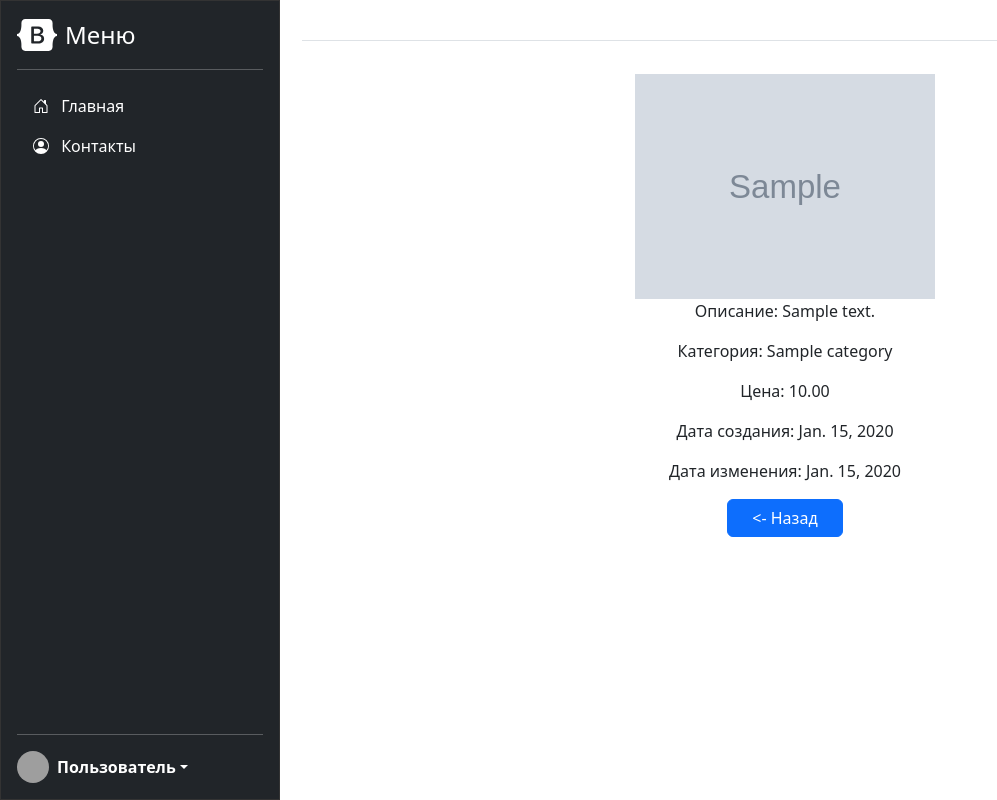
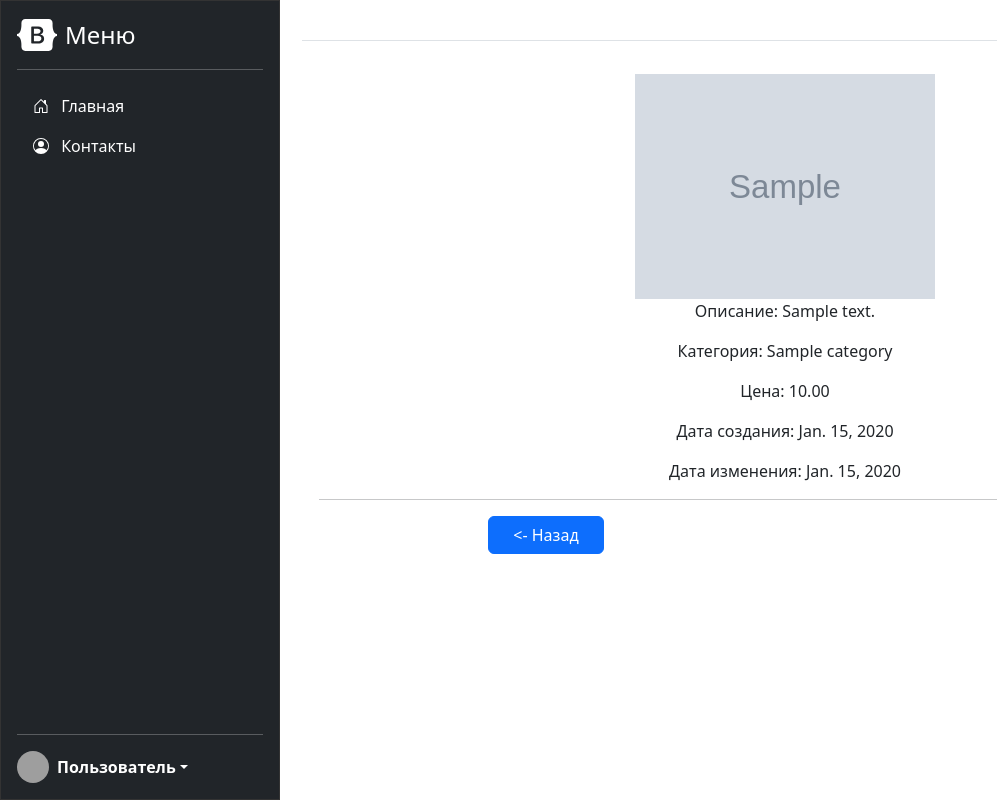
Before and after one commit to DarkRazec/html_homeworks_2, a Django app: page /product/1/view in a window 1280 px wide. Shown: the whole page, without its empty margins (0-997 px from the left). Run offline with Django 5.2, Linux system fonts and the light colour scheme; tables that the repository leaves empty hold one stand-in row (values such as "Sample post"); grey boxes marked "Sample" are stand-in pictures; grey boxes are pictures that could not be loaded.

Commit message:
some minor changes

```diff
--- a/catalog/templates/catalog/homepage.html
+++ b/catalog/templates/catalog/homepage.html
@@ -168,7 +168,7 @@
             {% for product in product_list %}
             <tr>
                 <td>{{ product.id }}</td>
-                <td><a id="lol" href="{% url 'catalog:product' product.pk %}">{{ product.name }}</a></td>
+                <td><a id="lol" href="{% url 'catalog:view' product.pk %}">{{ product.name }}</a></td>
                 <td>{{ product.desc | truncatechars:100 }}</td>
                 <td>{{ product.price }}</td>
                 <td>{{ product.price }}</td>
@@ -178,7 +178,7 @@
             </tbody>
         </table>
         <p class="d-grid gap-3 d-md-flex">
-            <a href="#add" type="button" class="w-100 btn btn-lg btn-outline-primary">Добавить продукт
+            <a href="#add" class="w-100 btn btn-lg btn-outline-primary">Добавить продукт
             </a>
         </p>
     </div>
--- a/catalog/templates/catalog/product.html
+++ b/catalog/templates/catalog/product.html
@@ -13,7 +13,12 @@
                     <p class="card-text"> Цена: {{ object.price }}</p>
                     <p class="card-text"> Дата создания: {{ object.created_at }}</p>
                     <p class="card-text"> Дата изменения: {{ object.updated_at }}</p>
-                    <a href="{% url 'catalog:homepage' %}" class="btn btn-primary px-md-4"><- Назад</a>
+                    <hr>
+                    <div class="row">
+                        <div class="col-6">
+                            <a href="{% url 'catalog:homepage' %}" class="btn btn-primary px-md-4"><- Назад</a>
+                        </div>
+                    </div>
                 </div>
             </div>
         </div>
```
